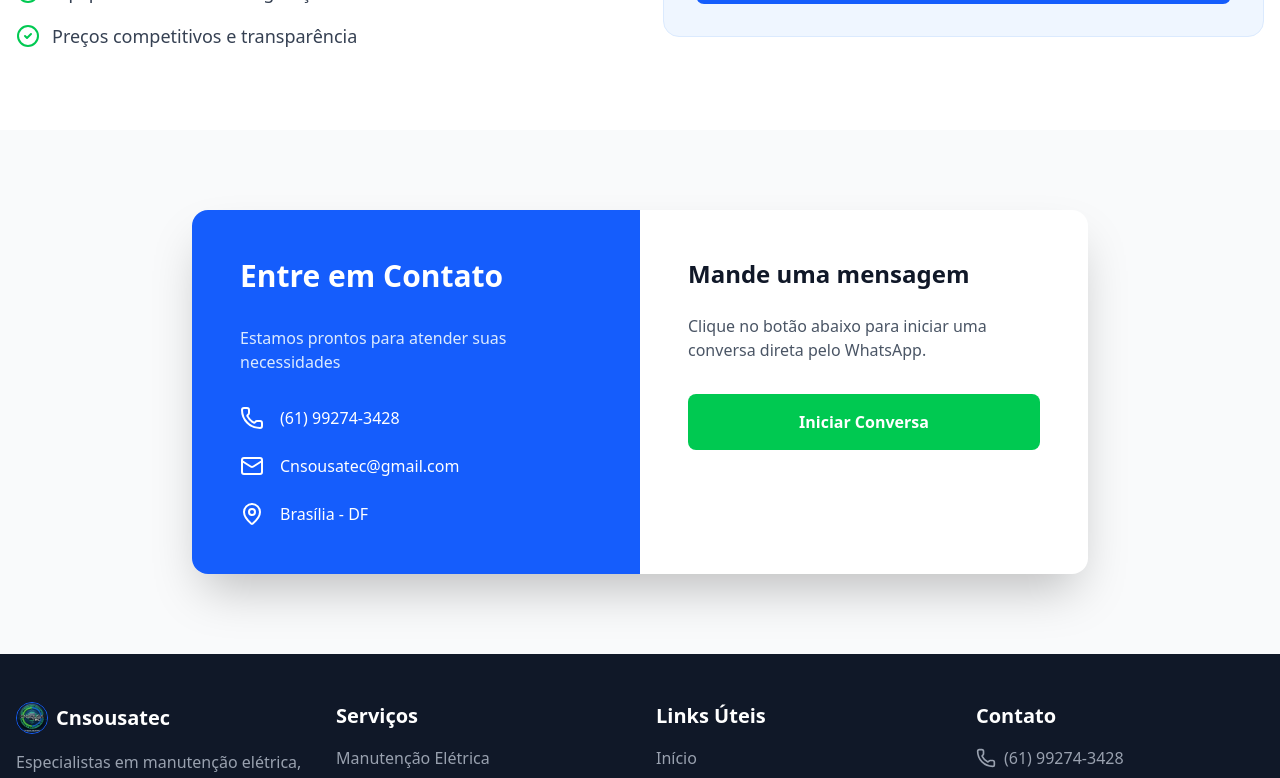
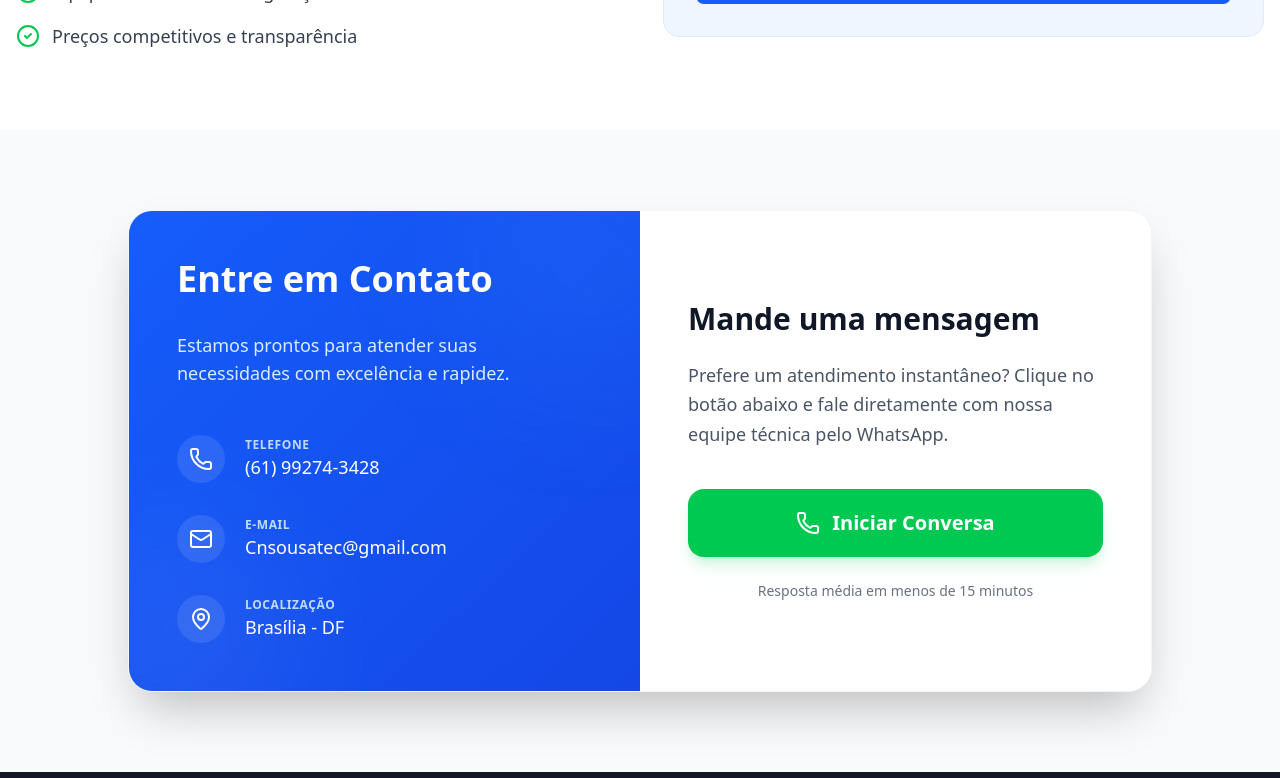
Before and after one commit to cnsousa7/Novo, a Next.js app: page / in a window 1280 px wide. Shown: the part 1720-2498 px from the top of the page. Built offline with nearby package versions, Linux system fonts and the light colour scheme; no server answers.

Commit message:
Modernization: Seção de contato animada e correção definitiva do modo claro

```diff
--- a/src/pages/_app.tsx
+++ b/src/pages/_app.tsx
@@ -1,14 +1,16 @@
 import '@/styles/globals.css';
 import type { AppProps } from 'next/app';
 import { ThemeProvider } from 'next-themes';
-import { useEffect } from 'react';
+import { useEffect, useState } from 'react';
 import { useRouter } from 'next/router';
 import { initGA, logPageView } from '@/lib/analytics';
 
 export default function App({ Component, pageProps }: AppProps) {
   const router = useRouter();
+  const [mounted, setMounted] = useState(false);
 
   useEffect(() => {
+    setMounted(true);
     initGA();
   }, []);
 
@@ -23,11 +25,20 @@ export default function App({ Component, pageProps }: AppProps) {
     };
   }, [router.events]);
 
+  // Evitar erros de hidratação garantindo que o tema só seja aplicado após a montagem
+  if (!mounted) {
+    return (
+      <div style={{ visibility: 'hidden' }}>
+        <Component {...pageProps} />
+      </div>
+    );
+  }
+
   return (
     <ThemeProvider
       attribute="data-theme"
       defaultTheme="light"
-      enableSystem={false}
+      enableSystem={true}
       storageKey="Cnsousatec-theme"
     >
       <Component {...pageProps} />
--- a/src/pages/index.tsx
+++ b/src/pages/index.tsx
@@ -162,42 +162,64 @@ export default function Home() {
         </section>
 
         {/* Contact Section */}
-        <section id="contato" className="py-20 bg-gray-50 dark:bg-gray-800 transition-colors duration-300">
+        <section id="contato" className="py-20 bg-gray-50 dark:bg-gray-900/50 transition-colors duration-300">
           <div className="container mx-auto px-4">
-            <div className="max-w-4xl mx-auto bg-white dark:bg-gray-900 rounded-2xl shadow-2xl overflow-hidden flex flex-col md:flex-row">
-              <div className="md:w-1/2 bg-blue-600 p-12 text-white">
-                <h2 className="text-3xl font-bold mb-8">Entre em Contato</h2>
-                <p className="mb-8 text-blue-100">Estamos prontos para atender suas necessidades</p>
-                <div className="space-y-6">
-                  <div className="flex items-center gap-4">
-                    <Phone className="w-6 h-6" />
-                    <span>(61) 99274-3428</span>
-                  </div>
-                  <div className="flex items-center gap-4">
-                    <Mail className="w-6 h-6" />
-                    <span>Cnsousatec@gmail.com</span>
-                  </div>
-                  <div className="flex items-center gap-4">
-                    <MapPin className="w-6 h-6" />
-                    <span>Brasília - DF</span>
+            <motion.div
+              initial={{ opacity: 0, scale: 0.95 }}
+              whileInView={{ opacity: 1, scale: 1 }}
+              viewport={{ once: true }}
+              transition={{ duration: 0.5 }}
+              className="max-w-5xl mx-auto bg-white dark:bg-gray-900 rounded-3xl shadow-2xl overflow-hidden flex flex-col md:flex-row border border-gray-100 dark:border-gray-800"
+            >
+              <div className="md:w-1/2 bg-gradient-to-br from-blue-600 to-blue-700 p-12 text-white relative overflow-hidden">
+                <div className="relative z-10">
+                  <h2 className="text-4xl font-bold mb-8">Entre em Contato</h2>
+                  <p className="mb-12 text-blue-100 text-lg">Estamos prontos para atender suas necessidades com excelência e rapidez.</p>
+                  <div className="space-y-8">
+                    {[
+                      { icon: <Phone className="w-6 h-6" />, text: "(61) 99274-3428", label: "Telefone" },
+                      { icon: <Mail className="w-6 h-6" />, text: "Cnsousatec@gmail.com", label: "E-mail" },
+                      { icon: <MapPin className="w-6 h-6" />, text: "Brasília - DF", label: "Localização" }
+                    ].map((item, i) => (
+                      <motion.div
+                        key={i}
+                        whileHover={{ x: 10 }}
+                        className="flex items-center gap-5 group cursor-pointer"
+                      >
+                        <div className="w-12 h-12 rounded-full bg-white/10 flex items-center justify-center group-hover:bg-white/20 transition-colors">
+                          {item.icon}
+                        </div>
+                        <div>
+                          <p className="text-xs text-blue-200 uppercase tracking-wider font-semibold">{item.label}</p>
+                          <p className="text-lg font-medium">{item.text}</p>
+                        </div>
+                      </motion.div>
+                    ))}
                   </div>
                 </div>
+                {/* Decorative circles */}
+                <div className="absolute -bottom-20 -left-20 w-64 h-64 bg-white/5 rounded-full blur-3xl"></div>
+                <div className="absolute -top-20 -right-20 w-64 h-64 bg-blue-400/10 rounded-full blur-3xl"></div>
               </div>
-              <div className="md:w-1/2 p-12">
-                <h3 className="text-2xl font-bold mb-6 text-gray-900 dark:text-white">Mande uma mensagem</h3>
-                <p className="text-gray-600 dark:text-gray-300 mb-8">
-                  Clique no botão abaixo para iniciar uma conversa direta pelo WhatsApp.
+
+              <div className="md:w-1/2 p-12 flex flex-col justify-center bg-white dark:bg-gray-900">
+                <h3 className="text-3xl font-bold mb-6 text-gray-900 dark:text-white">Mande uma mensagem</h3>
+                <p className="text-gray-600 dark:text-gray-300 mb-10 text-lg leading-relaxed">
+                  Prefere um atendimento instantâneo? Clique no botão abaixo e fale diretamente com nossa equipe técnica pelo WhatsApp.
                 </p>
-                <a
+                <motion.a
+                  whileHover={{ scale: 1.03, translateY: -5 }}
+                  whileTap={{ scale: 0.98 }}
                   href="https://api.whatsapp.com/send?phone=5561992743428&text=Olá! Gostaria de solicitar um orçamento com a Cnsousatec."
                   target="_blank"
                   rel="noopener noreferrer"
-                  className="w-full bg-green-500 hover:bg-green-600 text-white font-bold py-4 px-8 rounded-lg text-center block transition-colors duration-200"
+                  className="w-full bg-green-500 hover:bg-green-600 text-white font-bold py-5 px-8 rounded-2xl text-xl text-center shadow-lg shadow-green-500/20 transition-all flex items-center justify-center gap-3"
                 >
-                  Iniciar Conversa
-                </a>
+                  <Phone className="w-6 h-6" /> Iniciar Conversa
+                </motion.a>
+                <p className="text-center mt-6 text-sm text-gray-500 dark:text-gray-400">Resposta média em menos de 15 minutos</p>
               </div>
-            </div>
+            </motion.div>
           </div>
         </section>
       </main>
--- a/src/styles/globals.css
+++ b/src/styles/globals.css
@@ -4,37 +4,54 @@
   :root {
     --background: #ffffff;
     --foreground: #111827;
+    --card: #ffffff;
+    --card-foreground: #111827;
+    --primary: #2563eb;
+    --primary-foreground: #ffffff;
+    --muted: #f3f4f6;
+    --muted-foreground: #4b5563;
+    --border: #e5e7eb;
   }
 
-  [data-theme='dark'], .dark {
-    --background: #111827;
-    --foreground: #f9fafb;
+  [data-theme='dark'] {
+    --background: #0f172a;
+    --foreground: #f8fafc;
+    --card: #1e293b;
+    --card-foreground: #f8fafc;
+    --primary: #3b82f6;
+    --primary-foreground: #ffffff;
+    --muted: #1e293b;
+    --muted-foreground: #94a3b8;
+    --border: #334155;
   }
 
   body {
     background-color: var(--background);
     color: var(--foreground);
-    @apply transition-colors duration-200;
+    @apply transition-colors duration-300;
   }
 }
 
-/* Estilos para o modo claro (padrão) */
-:root, [data-theme='light'] {
+@theme {
+  --color-background: var(--background);
+  --color-foreground: var(--foreground);
+  --color-card: var(--card);
+  --color-card-foreground: var(--card-foreground);
+  --color-primary: var(--primary);
+  --color-primary-foreground: var(--primary-foreground);
+  --color-muted: var(--muted);
+  --color-muted-foreground: var(--muted-foreground);
+  --color-border: var(--border);
+}
+
+/* Forçar cores em elementos específicos que podem estar ignorando o tema */
+.dark body {
+  background-color: #0f172a;
+  color: #f8fafc;
+}
+
+/* Garantir que o modo claro seja o padrão absoluto se nada for detectado */
+:root:not([data-theme='dark']) {
   --background: #ffffff;
   --foreground: #111827;
 }
-
-/* Sobrescritas para garantir que o Tailwind respeite o data-theme */
-[data-theme='dark'] {
-  color-scheme: dark;
-}
-
-[data-theme='light'] {
-  color-scheme: light;
-}
-
-/* Otimização de performance para animações */
-* {
-  backface-visibility: hidden;
-  -webkit-font-smoothing: antialiased;
-}
```
